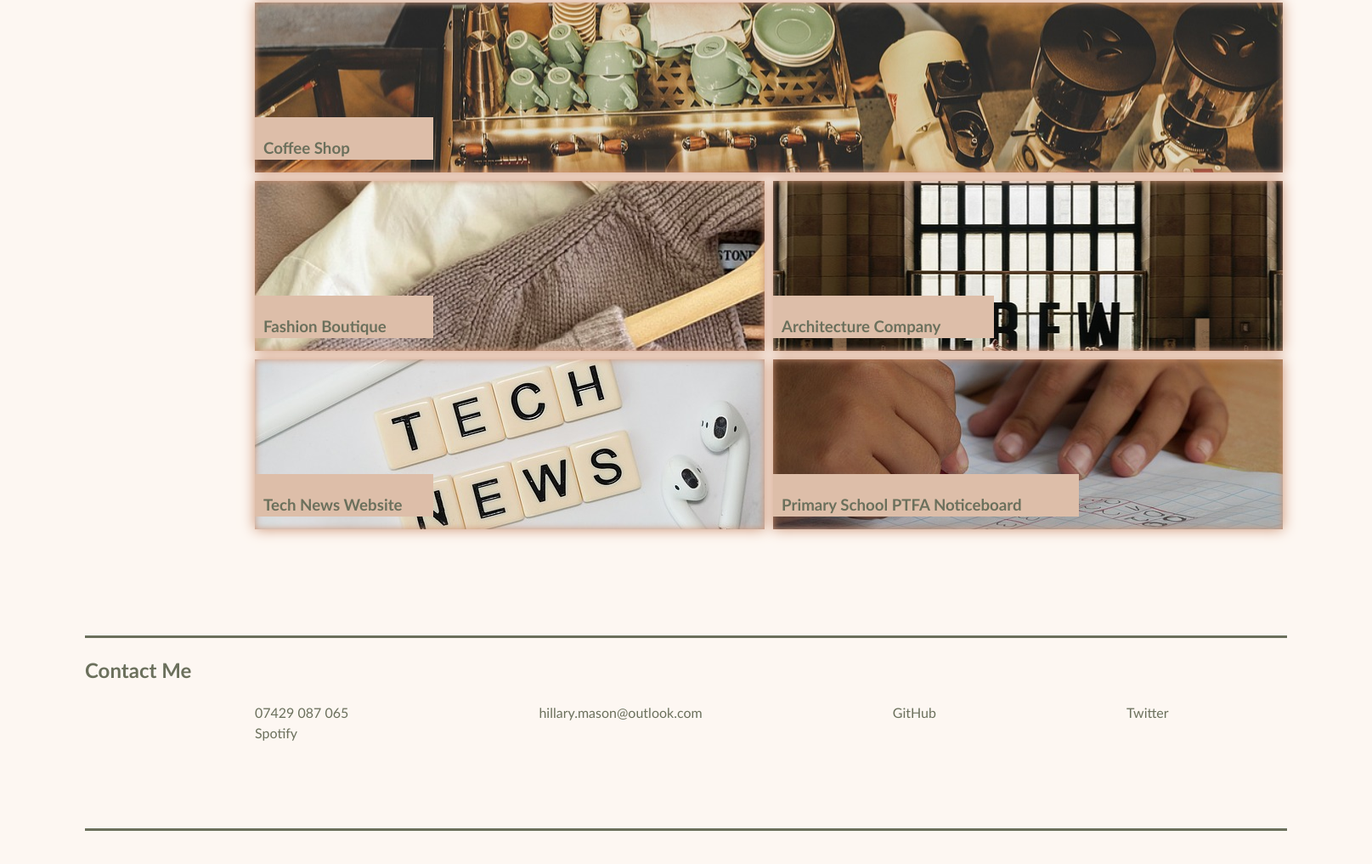
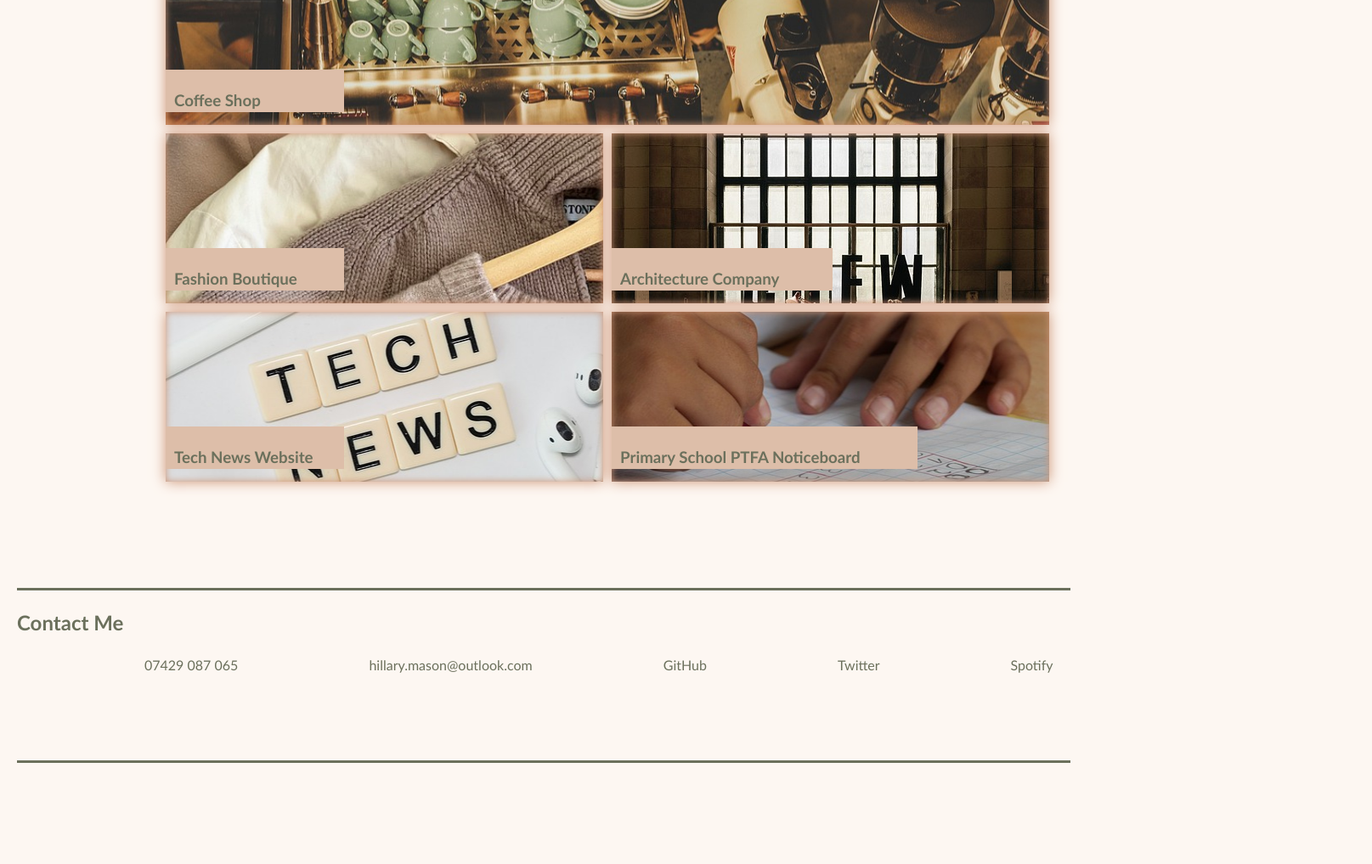
Before and after one commit to HillaryM17/Portfolio-Website, a plain HTML site: page index.html in a window 1280 px wide. Shown: the part 815-1832 px from the top of the page at 85% size, 1615 px wide, since content can reach past the window. After the commit the page ends 1733 px from the top, so only its background shows below. Drawn offline with Linux system fonts and the light colour scheme.

Commit message:
updated README file

```diff
--- a/css/style.css
+++ b/css/style.css
@@ -19,7 +19,7 @@ header {
   }
 
 
-h1{
+h1 {
     display:flex;
     align-items: flex-start;
     color: #6b705c;
@@ -29,21 +29,20 @@ h1{
   }
 
 
-#navBar{
+#navBar {
     padding-right: 0px;
     display:flex;
   }
 
-ul{
+ul {
     display: flex;
     justify-content: space-evenly;
     width: 400px;
     list-style-type: none;
   }
 
-li a{
+li a {
     color: #ddbea9;
-
   }
 
 .heroBanner{
@@ -54,6 +53,7 @@ li a{
     height: 200px;
     color: #6b705c;
     background-color:#ddbea9;
+    width: 100%;
   }
 
 #subtitle{
@@ -66,13 +66,13 @@ li a{
   }
 
 main {
-    padding: 100px;
+    padding: 20px;
     color:#6b705c;
     display: inline-block;
   }
 
 .pageSection {
-  display: center;
+ /* display: center;*/
   border-top: solid #6b705c 3px;
 }
 
@@ -88,6 +88,7 @@ main {
   .pageSection p{
         margin-left: 200px;
         margin-bottom: 100px;
+        width:fit-content;
 
   }
 
@@ -99,14 +100,14 @@ main {
   .portfolioGrid {
 
     display: grid;
-    grid-template-columns: 1fr 1fr;
+    grid-template-columns: 50% 50%;
     grid-template-rows: 1fr 1fr 1fr;
     grid-template-areas:
     "project1 project1"
     "project2 project3"
     "project4 project5";
-    width: 1200px;
-    margin-left: 175px;
+    /*width: 1200px;*/
+    margin-left: 150px;
     margin-bottom: 100px;
 
   }
@@ -116,7 +117,7 @@ main {
     background-image: url(/images/Project1.jpg);
     background-position: center;
     height: 200px;
-    width: 1210px;
+    /*width: 1210px;*/
     margin: 5px;
     display: flex;
     align-items: end;
@@ -144,7 +145,7 @@ main {
     background-position: center;
     background-size:cover;
     height: 200px;
-    width: 600px;
+    /*width: 600px;*/
     margin: 5px;
     display: flex;
     align-items: end;
@@ -152,7 +153,7 @@ main {
     box-shadow:inset 0px 0px 8px #cc9475, 0 0 15px #cc9475
   }
 
-  .project2 h3{
+  .project2 h3 {
     width: 200px;
     height: 50px;
     background-color: #ddbea9;
@@ -170,7 +171,7 @@ main {
     background-image: url(/images/Project3.jpg);
     background-position: center;
     height: 200px;
-    width: 600px;
+   /*width: 600px;*/
     margin: 5px;
     display: flex;
     align-items: end;
@@ -178,7 +179,7 @@ main {
     box-shadow:inset 0px 0px 8px #cc9475, 0 0 15px #cc9475
   }
 
-  .project3 h3{
+  .project3 h3 {
     width: 250px;
     height: 50px;
     background-color: #ddbea9;
@@ -195,7 +196,7 @@ main {
     background-image: url(/images/Project4.jpg);
     background-position: center;
     height: 200px;
-    width: 600px;
+   /*width: 600px;*/
     margin: 5px;
     display: flex;
     align-items: end;
@@ -203,7 +204,7 @@ main {
     box-shadow:inset 0px 0px 8px #cc9475, 0 0 15px #cc9475
   }
 
-  .project4 h3{
+  .project4 h3 {
     width: 200px;
     height: 50px;
     background-color: #ddbea9;
@@ -221,7 +222,7 @@ main {
     background-image: url(/images/Project5.jpg);
     background-position: center;
     height: 200px;
-    width: 600px;
+    /*width: 600px;*/
     margin: 5px;
     display: flex;
     align-items: end;
@@ -229,7 +230,7 @@ main {
     box-shadow:inset 0px 0px 8px #cc9475, 0 0 15px #cc9475
   }
 
-  .project5 h3{
+  .project5 h3 {
     width: 350px;
     height: 50px;
     background-color: #ddbea9;
@@ -241,7 +242,7 @@ main {
     margin-bottom: 15px
   }
 
-a{
+a {
   color: #6b705c;
   text-decoration: none;
 }
@@ -253,11 +254,11 @@ a{
 }
 
 
-  .pageSection-contact a{
-    display:flex;
-    display: inline;
-    justify-content: space-evenly;
-    padding: 20px;
-    margin-left: 180px;
+ /* .pageSection-contact a {
 
+  }*/
+
+  #contact a {
+     display: inline;
+     margin-left: 150px;
   }
```
Also changed, not shown: 2 other files.
